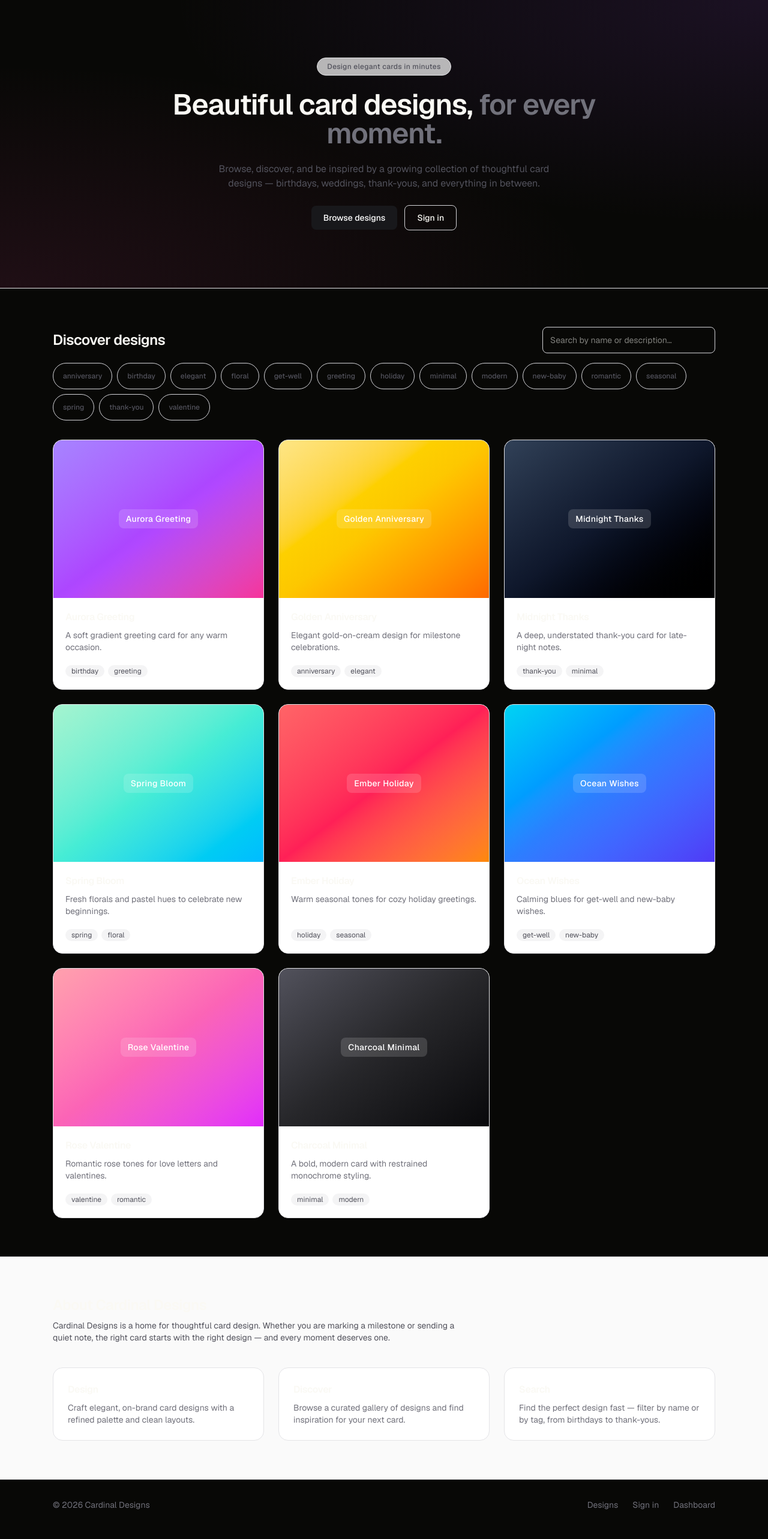
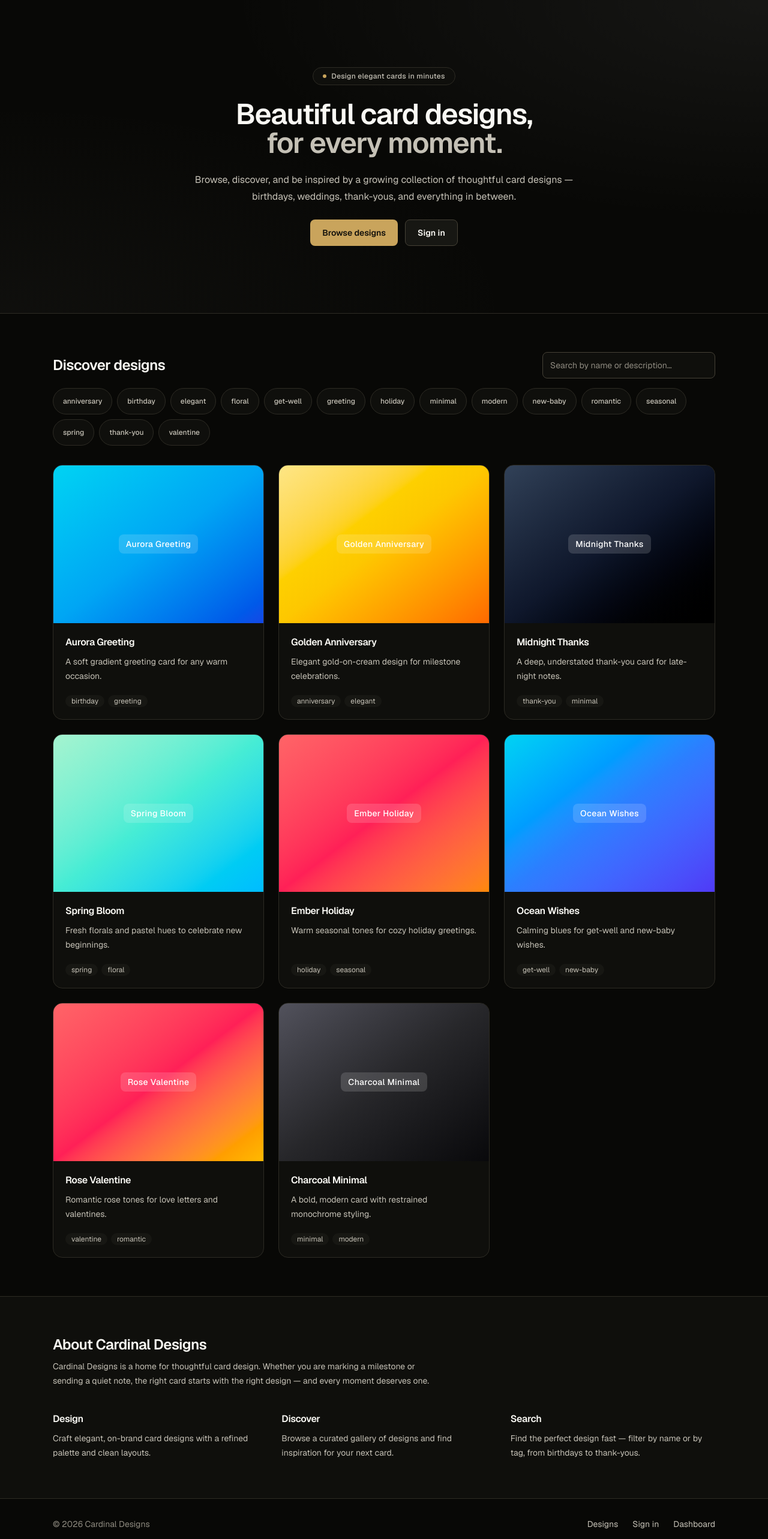
Before and after one commit to Nicole-Alvarez/cardinal-designs, a Next.js app in the folder web/: page / in a window 1280 px wide. Shown: the top 2566 px of the page at 60% size. Built offline with nearby package versions, Linux system fonts and the light colour scheme.

Commit message:
feat: modernize shell and public experience

```diff
--- a/web/components/dashboard/app-shell.tsx
+++ b/web/components/dashboard/app-shell.tsx
@@ -4,6 +4,7 @@ import { useState } from "react";
 import AppSidebar from "./app-sidebar";
 import type { Role } from "@/lib/roles";
 import AccessibleDialog from "@/components/ui/accessible-dialog";
+import { buttonClassName } from "@/components/ui/button";
 
 interface AppShellProps {
   user: { username: string; name: string | null; role: Role };
@@ -14,18 +15,18 @@ export default function AppShell({ user, children }: AppShellProps) {
   const [menuOpen, setMenuOpen] = useState(false);
 
   return (
-    <div className="flex min-h-screen">
-      <aside className="hidden w-64 shrink-0 border-r border-zinc-200 dark:border-zinc-800 md:block">
+    <div className="flex min-h-screen bg-app text-text-primary">
+      <aside className="hidden w-64 shrink-0 border-r border-border-subtle bg-surface-1 md:block">
         <AppSidebar user={user} />
       </aside>
 
       <div className="flex min-w-0 flex-1 flex-col">
-        <header className="flex items-center gap-3 border-b border-zinc-200 px-4 py-3 dark:border-zinc-800 md:hidden">
+        <header className="flex items-center gap-3 border-b border-border-subtle bg-surface-1 px-4 py-3 md:hidden">
           <button
             type="button"
             aria-label="Open menu"
             onClick={() => setMenuOpen(true)}
-            className="grid size-11 place-items-center rounded-lg text-zinc-600 transition-colors hover:bg-zinc-100 focus-visible:outline-none focus-visible:ring-2 focus-visible:ring-zinc-500 dark:text-zinc-400 dark:hover:bg-zinc-800"
+            className={buttonClassName("ghost", "icon")}
           >
             <svg
               width="20"
@@ -39,7 +40,9 @@ export default function AppShell({ user, children }: AppShellProps) {
               <path d="M3 6h18M3 12h18M3 18h18" />
             </svg>
           </button>
-          <span className="text-sm font-semibold tracking-tight">cardinal-designs</span>
+          <span className="text-sm font-semibold tracking-tight text-text-primary">
+            cardinal-designs
+          </span>
         </header>
 
         <main className="flex-1 p-4 sm:p-6">{children}</main>
@@ -50,7 +53,7 @@ export default function AppShell({ user, children }: AppShellProps) {
         onClose={() => setMenuOpen(false)}
         labelledBy="mobile-navigation-title"
         overlayClassName="items-stretch justify-start p-0 md:hidden"
-        panelClassName="h-full w-72 max-w-[88vw] bg-white shadow-2xl dark:bg-zinc-900"
+        panelClassName="h-full w-72 max-w-[88vw] bg-surface-1 shadow-[16px_0_48px_rgba(0,0,0,0.35)]"
       >
         <aside className="h-full">
           <AppSidebar
--- a/web/components/dashboard/app-sidebar.tsx
+++ b/web/components/dashboard/app-sidebar.tsx
@@ -3,6 +3,8 @@
 import Link from "next/link";
 import { usePathname } from "next/navigation";
 import LogoutButton from "@/components/logout-button";
+import { buttonClassName } from "@/components/ui/button";
+import { EditorIcon } from "@/components/dashboard/templates/editor-controls";
 import { ROLE_LABELS, type Role } from "@/lib/roles";
 import { activeMenuItem, visibleMenuItems } from "@/lib/sidebar-menu";
 
@@ -19,9 +21,10 @@ export default function AppSidebar({ user, onNavigate, onClose, titleId }: AppSi
   const active = activeMenuItem(items, pathname);
 
   return (
-    <div className="flex h-full flex-col">
+    <div className="flex h-full flex-col bg-surface-1">
       <div className="flex min-h-16 items-center justify-between gap-3 px-5 py-3">
-        <p id={titleId} className="text-sm font-semibold tracking-tight">
+        <p id={titleId} className="flex items-center gap-2 text-sm font-semibold tracking-tight">
+          <span aria-hidden="true" className="size-1.5 rounded-full bg-accent" />
           {onClose ? "Main navigation" : "cardinal-designs"}
         </p>
         {onClose && (
@@ -29,7 +32,7 @@ export default function AppSidebar({ user, onNavigate, onClose, titleId }: AppSi
             type="button"
             aria-label="Close menu"
             onClick={onClose}
-            className="grid size-11 place-items-center rounded-lg text-zinc-500 hover:bg-zinc-100 focus-visible:outline-none focus-visible:ring-2 focus-visible:ring-zinc-500 dark:text-zinc-400 dark:hover:bg-zinc-800"
+            className={buttonClassName("ghost", "icon")}
           >
             <svg
               aria-hidden="true"
@@ -47,7 +50,7 @@ export default function AppSidebar({ user, onNavigate, onClose, titleId }: AppSi
         )}
       </div>
 
-      <nav className="flex-1 space-y-1 overflow-y-auto px-3">
+      <nav aria-label="Primary" className="flex-1 space-y-1 overflow-y-auto px-3">
         {items.map((item) => (
           <Link
             key={item.href}
@@ -56,21 +59,25 @@ export default function AppSidebar({ user, onNavigate, onClose, titleId }: AppSi
             aria-current={active?.href === item.href ? "page" : undefined}
             className={
               active?.href === item.href
-                ? "flex min-h-11 items-center rounded-lg bg-zinc-100 px-3 py-2 text-sm font-medium text-zinc-900 focus-visible:outline-none focus-visible:ring-2 focus-visible:ring-zinc-500 dark:bg-zinc-800 dark:text-zinc-50"
-                : "flex min-h-11 items-center rounded-lg px-3 py-2 text-sm font-medium text-zinc-600 transition-colors hover:bg-zinc-100 hover:text-zinc-900 focus-visible:outline-none focus-visible:ring-2 focus-visible:ring-zinc-500 dark:text-zinc-400 dark:hover:bg-zinc-800 dark:hover:text-zinc-50"
+                ? "flex min-h-11 items-center gap-3 rounded-lg bg-accent-soft px-3 py-2 text-sm font-medium text-text-primary focus-visible:outline-none focus-visible:ring-2 focus-visible:ring-focus"
+                : "flex min-h-11 items-center gap-3 rounded-lg px-3 py-2 text-sm font-medium text-text-secondary transition-colors hover:bg-surface-2 hover:text-text-primary focus-visible:outline-none focus-visible:ring-2 focus-visible:ring-focus"
             }
           >
+            <EditorIcon
+              name={item.icon}
+              className={`size-4 shrink-0 ${
+                active?.href === item.href ? "text-accent" : "text-text-muted"
+              }`}
+            />
             {item.label}
           </Link>
         ))}
       </nav>
 
-      <div className="space-y-2 border-t border-zinc-200 px-4 py-4 dark:border-zinc-800">
+      <div className="space-y-3 border-t border-border-subtle px-4 py-4">
         <div>
-          <p className="text-sm font-medium">{user.name ?? user.username}</p>
-          <p className="text-xs text-zinc-500 dark:text-zinc-400">
-            {ROLE_LABELS[user.role]}
-          </p>
+          <p className="text-sm font-medium text-text-primary">{user.name ?? user.username}</p>
+          <p className="text-xs text-text-muted">{ROLE_LABELS[user.role]}</p>
         </div>
         <LogoutButton />
       </div>
--- a/web/components/home/about.tsx
+++ b/web/components/home/about.tsx
@@ -18,22 +18,23 @@ export default function About() {
   ];
 
   return (
-    <section className="border-t border-zinc-200 bg-zinc-50 dark:border-zinc-800 dark:bg-zinc-950">
+    <section className="border-t border-border-subtle bg-surface-1">
       <div className="mx-auto w-full max-w-6xl px-6 py-16">
-        <h2 className="text-2xl font-semibold tracking-tight">About Cardinal Designs</h2>
-        <p className="mt-2 max-w-2xl text-sm text-zinc-600 dark:text-zinc-400">
+        <h2 className="text-2xl font-semibold tracking-tight text-text-primary">
+          About Cardinal Designs
+        </h2>
+        <p className="mt-2 max-w-[70ch] text-sm leading-6 text-text-secondary">
           Cardinal Designs is a home for thoughtful card design. Whether you are marking
           a milestone or sending a quiet note, the right card starts with the right
           design — and every moment deserves one.
         </p>
-        <div className="mt-10 grid grid-cols-1 gap-6 sm:grid-cols-3">
+        <div className="mt-10 grid grid-cols-1 gap-8 sm:grid-cols-3 sm:gap-10">
           {features.map((feature) => (
-            <div
-              key={feature.title}
-              className="rounded-2xl border border-zinc-200 bg-white p-6 dark:border-zinc-800 dark:bg-zinc-900"
-            >
-              <h3 className="text-base font-semibold tracking-tight">{feature.title}</h3>
-              <p className="mt-2 text-sm text-zinc-500 dark:text-zinc-400">
+            <div key={feature.title}>
+              <h3 className="text-base font-semibold tracking-tight text-text-primary">
+                {feature.title}
+              </h3>
+              <p className="mt-2 text-sm leading-6 text-text-secondary">
                 {feature.description}
               </p>
             </div>
--- a/web/components/home/card-grid.tsx
+++ b/web/components/home/card-grid.tsx
@@ -4,7 +4,7 @@ import CardItem from "./card-item";
 export default function CardGrid({ cards }: { cards: Card[] }) {
   if (cards.length === 0) {
     return (
-      <p className="mt-10 rounded-2xl border border-dashed border-zinc-300 p-10 text-center text-sm text-zinc-500 dark:border-zinc-700 dark:text-zinc-400">
+      <p className="mt-10 rounded-2xl border border-dashed border-border-strong bg-surface-1 p-10 text-center text-sm text-text-secondary">
         No designs match your search.
       </p>
     );
--- a/web/components/home/card-item.tsx
+++ b/web/components/home/card-item.tsx
@@ -2,7 +2,7 @@ import type { Card } from "@/features/home/types";
 
 export default function CardItem({ card }: { card: Card }) {
   return (
-    <article className="group flex flex-col overflow-hidden rounded-2xl border border-zinc-200 bg-white shadow-sm transition-shadow hover:shadow-md dark:border-zinc-800 dark:bg-zinc-900">
+    <article className="flex flex-col overflow-hidden rounded-2xl border border-border-subtle bg-surface-1">
       <div
         className={`flex aspect-[4/3] items-center justify-center bg-gradient-to-br ${card.gradient}`}
       >
@@ -11,13 +11,13 @@ export default function CardItem({ card }: { card: Card }) {
         </span>
       </div>
       <div className="flex flex-1 flex-col gap-2 p-5">
-        <h3 className="text-base font-semibold tracking-tight">{card.name}</h3>
-        <p className="text-sm text-zinc-500 dark:text-zinc-400">{card.description}</p>
+        <h3 className="text-base font-semibold tracking-tight text-text-primary">{card.name}</h3>
+        <p className="text-sm leading-6 text-text-secondary">{card.description}</p>
         <div className="mt-auto flex flex-wrap gap-1.5 pt-3">
           {card.tags.map((tag) => (
             <span
               key={tag}
-              className="rounded-full bg-zinc-100 px-2.5 py-0.5 text-xs text-zinc-600 dark:bg-zinc-800 dark:text-zinc-300"
+              className="rounded-full bg-surface-2 px-2.5 py-0.5 text-xs text-text-secondary"
             >
               {tag}
             </span>
--- a/web/components/home/footer.tsx
+++ b/web/components/home/footer.tsx
@@ -2,19 +2,28 @@ import Link from "next/link";
 
 export default function Footer() {
   return (
-    <footer className="border-t border-zinc-200 dark:border-zinc-800">
+    <footer className="border-t border-border-subtle bg-app">
       <div className="mx-auto flex w-full max-w-6xl flex-col items-center justify-between gap-4 px-6 py-8 sm:flex-row">
-        <p className="text-sm text-zinc-500 dark:text-zinc-400">
+        <p className="text-sm text-text-muted">
           © {new Date().getFullYear()} Cardinal Designs
         </p>
-        <nav className="flex gap-6 text-sm text-zinc-500 dark:text-zinc-400">
-          <Link href="#discover" className="transition-colors hover:text-zinc-900 dark:hover:text-zinc-100">
+        <nav aria-label="Footer" className="flex gap-6 text-sm text-text-secondary">
+          <Link
+            href="#discover"
+            className="rounded-sm underline-offset-4 transition-colors hover:text-accent hover:underline focus-visible:outline-none focus-visible:ring-2 focus-visible:ring-focus"
+          >
             Designs
           </Link>
-          <Link href="/login" className="transition-colors hover:text-zinc-900 dark:hover:text-zinc-100">
+          <Link
+            href="/login"
+            className="rounded-sm underline-offset-4 transition-colors hover:text-accent hover:underline focus-visible:outline-none focus-visible:ring-2 focus-visible:ring-focus"
+          >
             Sign in
           </Link>
-          <Link href="/dashboard" className="transition-colors hover:text-zinc-900 dark:hover:text-zinc-100">
+          <Link
+            href="/dashboard"
+            className="rounded-sm underline-offset-4 transition-colors hover:text-accent hover:underline focus-visible:outline-none focus-visible:ring-2 focus-visible:ring-focus"
+          >
             Dashboard
           </Link>
         </nav>
--- a/web/components/home/hero.tsx
+++ b/web/components/home/hero.tsx
@@ -1,31 +1,33 @@
 import Link from "next/link";
+import { buttonClassName } from "@/components/ui/button";
 
 export default function Hero() {
   return (
-    <section className="relative overflow-hidden border-b border-zinc-200 dark:border-zinc-800">
-      <div className="pointer-events-none absolute inset-0 -z-10 bg-[radial-gradient(ellipse_at_top_right,rgba(168,85,247,0.12),transparent_55%),radial-gradient(ellipse_at_bottom_left,rgba(236,72,153,0.10),transparent_55%)]" />
-      <div className="mx-auto flex w-full max-w-6xl flex-col items-center gap-6 px-6 py-24 text-center">
-        <span className="rounded-full border border-zinc-200 bg-white/70 px-4 py-1.5 text-xs font-medium tracking-wide text-zinc-600 dark:border-zinc-700 dark:bg-zinc-900/70 dark:text-zinc-300">
+    <section className="relative isolate overflow-hidden border-b border-border-subtle bg-app">
+      <div className="pointer-events-none absolute inset-0 -z-10 bg-[radial-gradient(ellipse_at_top_right,rgba(255,255,255,0.06),transparent_50%),radial-gradient(ellipse_at_bottom_left,rgba(197,193,182,0.04),transparent_48%)]" />
+      <div className="mx-auto flex w-full max-w-6xl flex-col items-center gap-6 px-6 py-24 text-center sm:py-28">
+        <span className="inline-flex items-center gap-2 rounded-full border border-border-subtle bg-surface-1 px-4 py-1.5 text-xs font-medium tracking-wide text-text-secondary">
+          <span aria-hidden="true" className="size-1.5 rounded-full bg-accent" />
           Design elegant cards in minutes
         </span>
-        <h1 className="max-w-3xl text-4xl font-semibold tracking-tight sm:text-5xl">
+        <h1 className="max-w-3xl text-4xl font-semibold tracking-[-0.03em] text-balance text-text-primary sm:text-5xl">
           Beautiful card designs,
-          <span className="text-zinc-500 dark:text-zinc-400"> for every moment.</span>
+          <span className="text-text-secondary"> for every moment.</span>
         </h1>
-        <p className="max-w-xl text-base text-zinc-600 dark:text-zinc-400">
+        <p className="max-w-[65ch] text-base leading-7 text-text-secondary">
           Browse, discover, and be inspired by a growing collection of thoughtful card
           designs — birthdays, weddings, thank-yous, and everything in between.
         </p>
         <div className="flex flex-wrap items-center justify-center gap-3">
           <Link
             href="#discover"
-            className="rounded-lg bg-zinc-900 px-5 py-2.5 text-sm font-medium text-white transition-colors hover:bg-zinc-700 dark:bg-zinc-50 dark:text-zinc-900 dark:hover:bg-zinc-200"
+            className={buttonClassName("primary", "default", "px-5")}
           >
             Browse designs
           </Link>
           <Link
             href="/login"
-            className="rounded-lg border border-zinc-300 px-5 py-2.5 text-sm font-medium transition-colors hover:bg-zinc-100 dark:border-zinc-700 dark:hover:bg-zinc-800"
+            className={buttonClassName("secondary", "default", "px-5")}
           >
             Sign in
           </Link>
--- a/web/components/home/search-bar.tsx
+++ b/web/components/home/search-bar.tsx
@@ -12,14 +12,16 @@ export default function SearchBar({
   return (
     <div className="flex flex-col gap-4">
       <div className="flex flex-col items-start justify-between gap-4 sm:flex-row sm:items-center">
-        <h2 className="text-2xl font-semibold tracking-tight">Discover designs</h2>
+        <h2 className="text-2xl font-semibold tracking-tight text-text-primary">
+          Discover designs
+        </h2>
         <input
           type="search"
           aria-label="Search designs"
           value={filter.query}
           onChange={(e) => onFilterChange({ ...filter, query: e.target.value })}
           placeholder="Search by name or description…"
-          className="min-h-11 w-full rounded-lg border border-zinc-300 px-3 text-base outline-none focus:border-zinc-500 focus:ring-2 focus:ring-zinc-300 dark:border-zinc-700 dark:bg-zinc-900 sm:w-72 sm:text-sm"
+          className="min-h-11 w-full rounded-lg border border-border-strong bg-surface-1 px-3 text-base text-text-primary outline-none placeholder:text-text-muted focus:border-accent focus:ring-2 focus:ring-focus focus:ring-offset-2 focus:ring-offset-app sm:w-72 sm:text-sm"
         />
       </div>
       <div className="flex flex-wrap gap-2">
@@ -31,10 +33,10 @@ export default function SearchBar({
               type="button"
               onClick={() => onFilterChange({ ...filter, tag: active ? "" : tag })}
               aria-pressed={active}
-              className={`min-h-11 rounded-full border px-4 text-xs font-medium transition-colors focus-visible:outline-none focus-visible:ring-2 focus-visible:ring-zinc-400 ${
+              className={`min-h-11 rounded-full border px-4 text-xs font-medium transition-colors focus-visible:outline-none focus-visible:ring-2 focus-visible:ring-focus focus-visible:ring-offset-2 focus-visible:ring-offset-app ${
                 active
-                  ? "border-zinc-900 bg-zinc-900 text-white dark:border-zinc-50 dark:bg-zinc-50 dark:text-zinc-900"
-                  : "border-zinc-300 text-zinc-600 hover:bg-zinc-100 dark:border-zinc-700 dark:text-zinc-300 dark:hover:bg-zinc-800"
+                  ? "border-accent bg-accent-soft text-text-primary"
+                  : "border-border-subtle bg-surface-1 text-text-secondary hover:border-border-strong hover:bg-surface-2 hover:text-text-primary"
               }`}
             >
               {tag}
--- a/web/components/logout-button.tsx
+++ b/web/components/logout-button.tsx
@@ -1,6 +1,7 @@
 "use client";
 
 import { useState } from "react";
+import { buttonClassName } from "@/components/ui/button";
 
 export default function LogoutButton() {
   const [loading, setLoading] = useState(false);
@@ -20,7 +21,7 @@ export default function LogoutButton() {
       type="button"
       onClick={handleLogout}
       disabled={loading}
-      className="rounded-lg border border-zinc-300 px-4 py-2 text-sm font-medium transition-colors hover:bg-zinc-100 disabled:opacity-50 dark:border-zinc-700 dark:hover:bg-zinc-800"
+      className={buttonClassName("secondary", "default", "w-full")}
     >
       {loading ? "Signing out..." : "Log out"}
     </button>
--- a/web/features/home/data.ts
+++ b/web/features/home/data.ts
@@ -6,7 +6,7 @@ export const sampleCards: Card[] = [
     name: "Aurora Greeting",
     description: "A soft gradient greeting card for any warm occasion.",
     tags: ["birthday", "greeting"],
-    gradient: "from-violet-400 via-purple-500 to-pink-500",
+    gradient: "from-cyan-400 via-sky-500 to-blue-700",
   },
   {
     id: "golden-anniversary",
@@ -48,7 +48,7 @@ export const sampleCards: Card[] = [
     name: "Rose Valentine",
     description: "Romantic rose tones for love letters and valentines.",
     tags: ["valentine", "romantic"],
-    gradient: "from-rose-300 via-pink-400 to-fuchsia-500",
+    gradient: "from-red-400 via-rose-500 to-amber-400",
   },
   {
     id: "charcoal-minimal",
--- a/web/lib/sidebar-menu.ts
+++ b/web/lib/sidebar-menu.ts
@@ -3,12 +3,23 @@ import { canAccess, type Role } from "./roles";
 export interface MenuItem {
   label: string;
   href: string;
+  icon: string;
   allowedRoles: readonly Role[];
 }
 
 export const MENU_ITEMS: MenuItem[] = [
-  { label: "Dashboard", href: "/dashboard", allowedRoles: ["admin", "member"] },
-  { label: "Templates", href: "/dashboard/templates", allowedRoles: ["admin", "member"] },
+  {
+    label: "Dashboard",
+    href: "/dashboard",
+    icon: "grid-3x3",
+    allowedRoles: ["admin", "member"],
+  },
+  {
+    label: "Templates",
+    href: "/dashboard/templates",
+    icon: "layout-template",
+    allowedRoles: ["admin", "member"],
+  },
 ];
 
 export function visibleMenuItems(role: Role): MenuItem[] {
```
Also changed, not shown: 1 other file (tests, documents, lock files or other folders).
